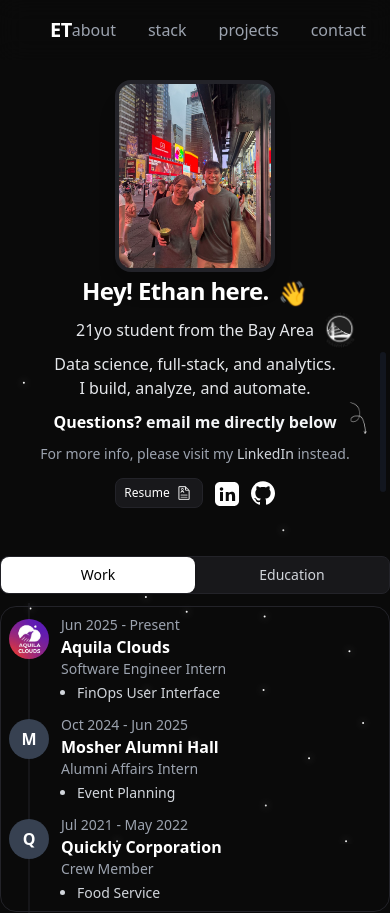
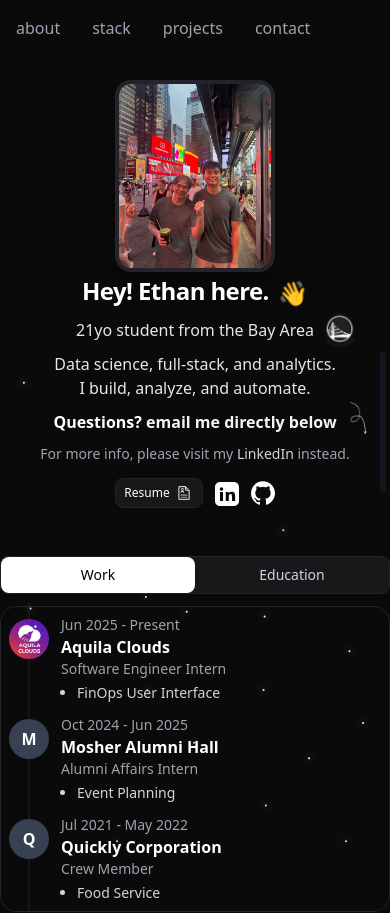
Before and after one commit to ethantsaox/portfolio-redesign, a React (Vite) app: page / in a window 390 px wide. Shown: the top 913 px of the page. Built offline with nearby package versions, Linux system fonts and the light colour scheme.

Commit message:
md updates

```diff
--- a/src/components/AnimatedScrollBar.jsx
+++ b/src/components/AnimatedScrollBar.jsx
@@ -44,7 +44,7 @@
   const trackHeight = 140; // px
 
   return (
-    <div style={{
+    <div className="hidden md:block" style={{
       position: 'fixed',
       right: 0,
       top: '50%',
--- a/src/components/Projects.jsx
+++ b/src/components/Projects.jsx
@@ -2,8 +2,8 @@
 import { GlobeAltIcon, CodeBracketIcon } from '@heroicons/react/24/outline';
 import dashboardImg from '../assets/Dashboard-1-optimized.png';
 import worldhappyImg from '../assets/worldhappy-optimized.png';
-import bankchurnImg from '../assets/bankchurn.png';
-import portimgImg from '../assets/portimg.png';
+import bankchurnImg from '../assets/bankchurn-optimized.png';
+import portimgImg from '../assets/portimg-optimized.png';
 import { useFadeInOnScroll } from '../hooks/useFadeInOnScroll';
 
 const projects = [
--- a/src/components/Sidebar.jsx
+++ b/src/components/Sidebar.jsx
@@ -13,7 +13,7 @@
       <div className="max-w-3xl mx-auto flex flex-row items-center justify-between px-4 font-sans font-normal text-base text-gray-400">
         <button
           onClick={() => window.location.reload()}
-          className="font-bold text-white text-xl select-none tracking-tight ml-[34px] bg-transparent border-none cursor-pointer focus:outline-none"
+          className="hidden md:block font-bold text-white text-xl select-none tracking-tight ml-[34px] bg-transparent border-none cursor-pointer focus:outline-none"
           style={{ appearance: 'none' }}
           aria-label="Refresh page"
         >
```
Also changed, not shown: src/assets/bankchurn-optimized.png (added), src/assets/portimg-optimized.png (added).
